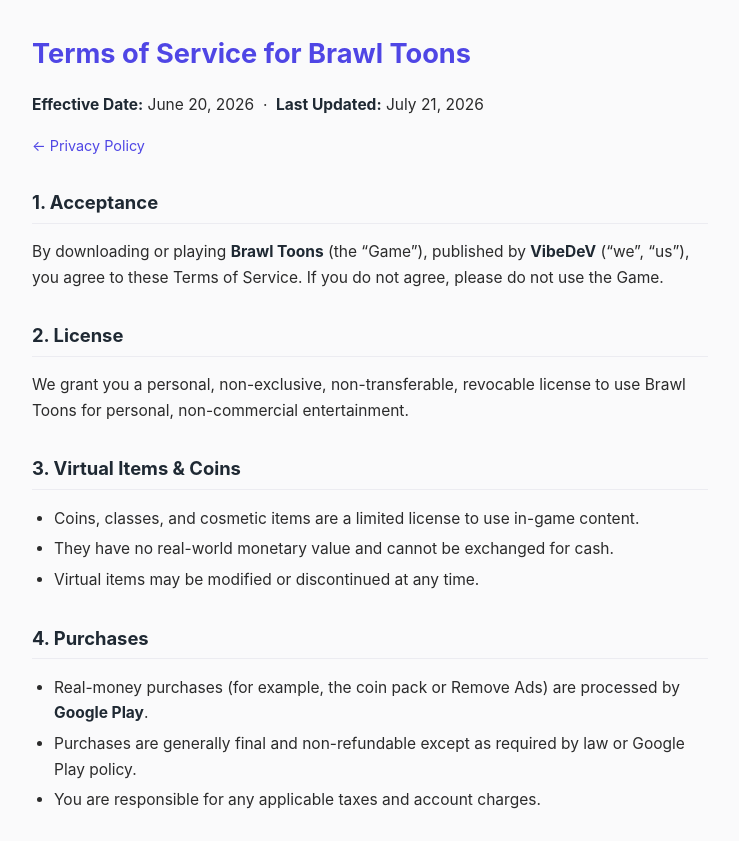
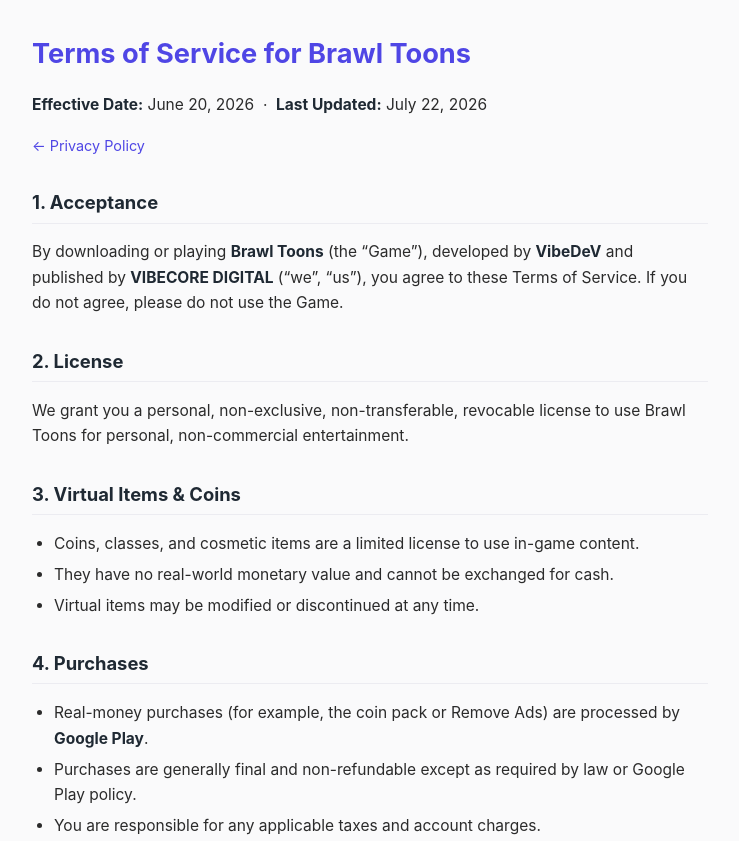
Before and after one commit to vibedev1229/brawltoons-privacy, a plain HTML site: page terms.html in a window 1280 px wide. Shown: the top 841 px of the page, without its empty margins (270-1009 px from the left). Drawn offline with Linux system fonts and the light colour scheme.

Commit message:
Add VIBECORE DIGITAL publisher + EEA ad-consent withdrawal language
Match the in-app legal: developer VibeDeV + publisher VIBECORE DIGITAL, and
note EEA/UK users can review/withdraw ad consent via the in-app Manage Ad
Consent button. Last Updated 2026-07-22.

```diff
--- a/terms.html
+++ b/terms.html
@@ -32,12 +32,12 @@
 </head>
 <body>
   <h1>Terms of Service for Brawl Toons</h1>
-  <p><strong>Effective Date:</strong> June 20, 2026 &nbsp;·&nbsp; <strong>Last Updated:</strong> July 21, 2026</p>
+  <p><strong>Effective Date:</strong> June 20, 2026 &nbsp;·&nbsp; <strong>Last Updated:</strong> July 22, 2026</p>
   <p class="nav"><a href="./index.html">&larr; Privacy Policy</a></p>
 
   <h2>1. Acceptance</h2>
-  <p>By downloading or playing <strong>Brawl Toons</strong> (the &ldquo;Game&rdquo;), published by
-     <strong>VibeDeV</strong> (&ldquo;we&rdquo;, &ldquo;us&rdquo;), you agree to these Terms of Service. If you
+  <p>By downloading or playing <strong>Brawl Toons</strong> (the &ldquo;Game&rdquo;), developed by
+     <strong>VibeDeV</strong> and published by <strong>VIBECORE DIGITAL</strong> (&ldquo;we&rdquo;, &ldquo;us&rdquo;), you agree to these Terms of Service. If you
      do not agree, please do not use the Game.</p>
 
   <h2>2. License</h2>
@@ -81,7 +81,7 @@
   <div class="contact">
     <h2>Contact Us</h2>
     <p>Email: <a href="mailto:vibedev1229@gmail.com">vibedev1229@gmail.com</a><br>
-       Developer: VibeDeV</p>
+       Developer: VibeDeV &middot; Publisher: VIBECORE DIGITAL</p>
   </div>
 
   <p style="margin-top:22px;font-size:0.9rem;color:#777;">By playing Brawl Toons, you agree to these Terms of Service.</p>
```
Also changed, not shown: index.html (+4 -4 lines).
